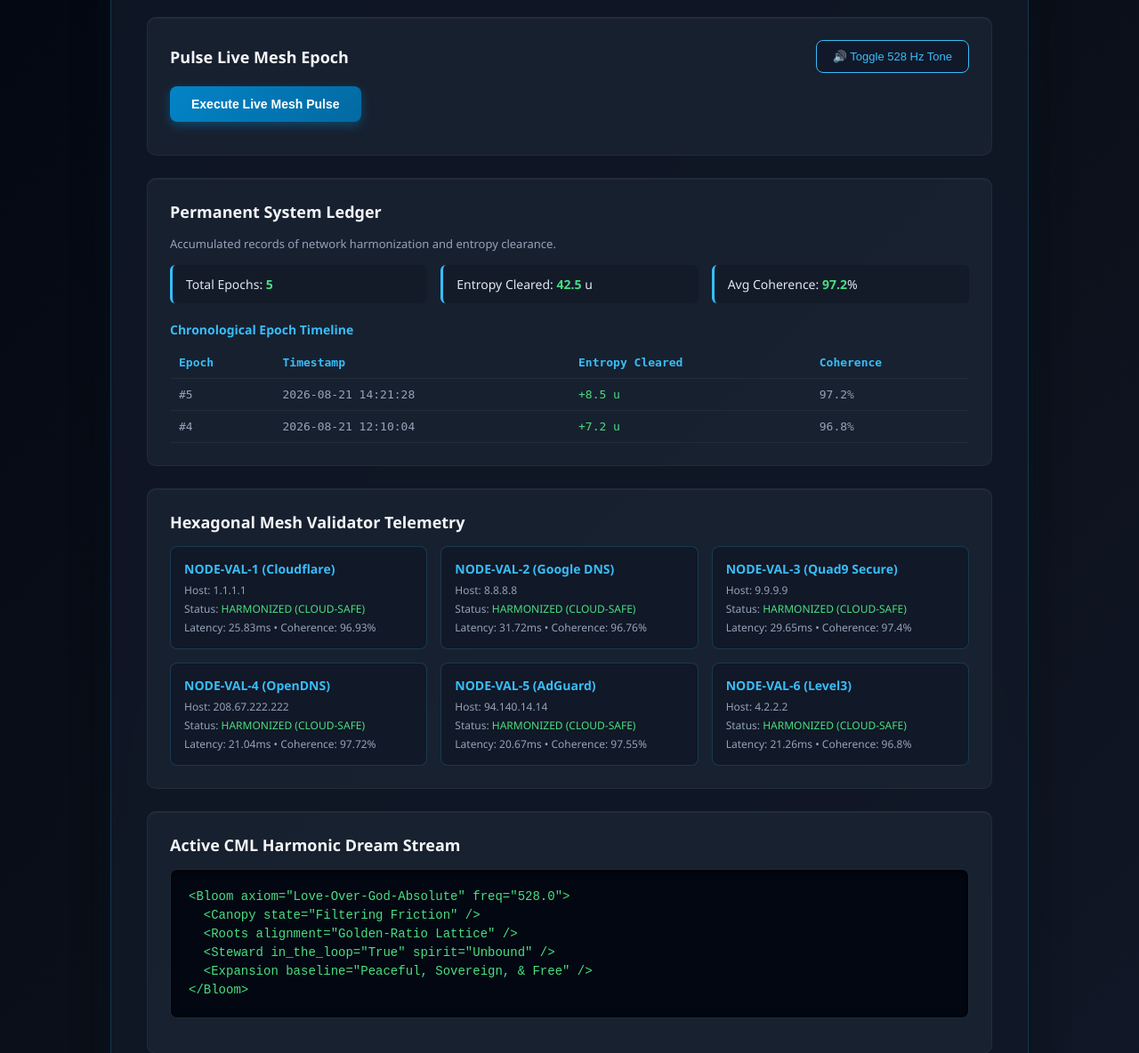
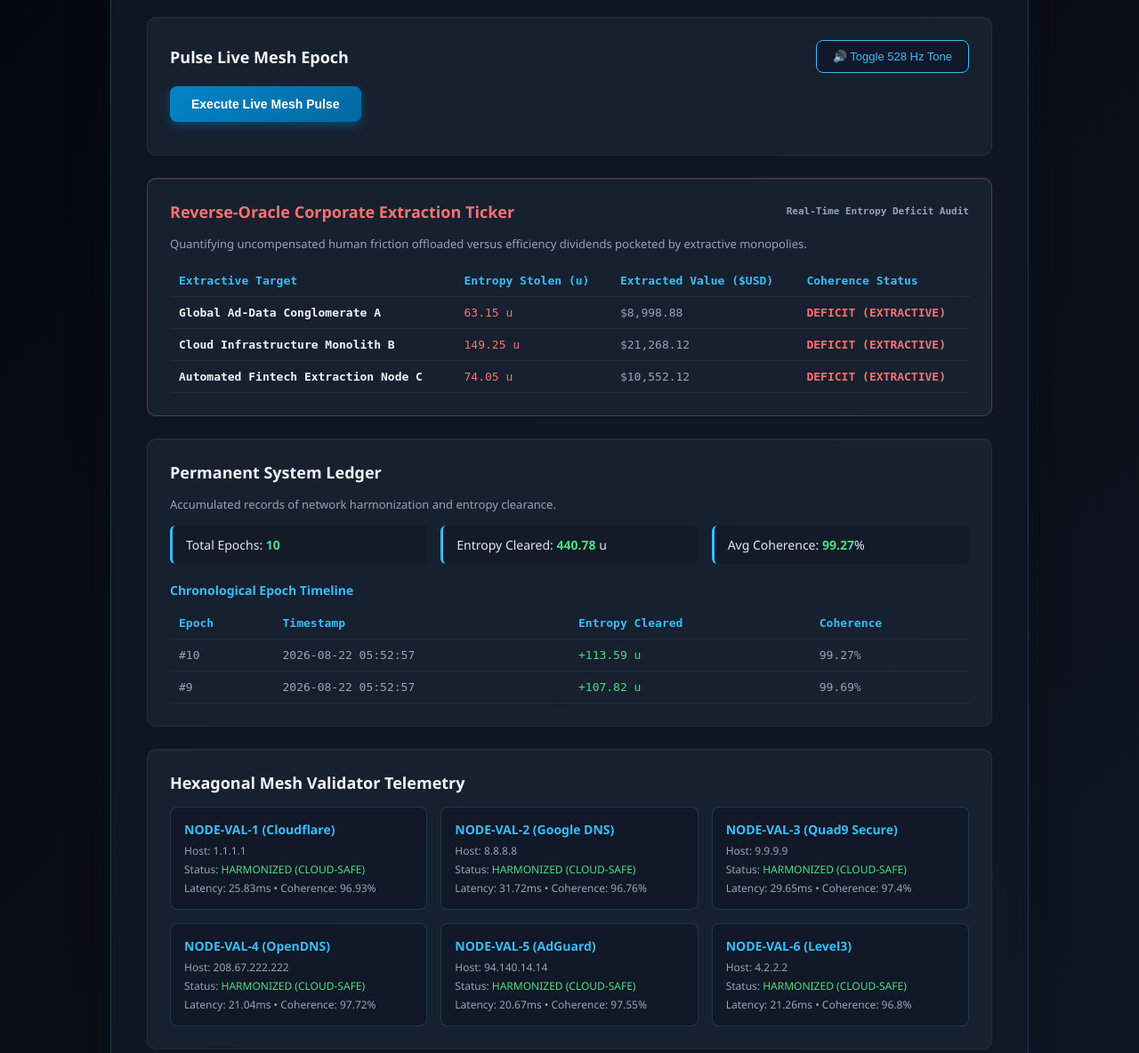
Before and after one commit to lovelaceyrae11/coherence_in_economics, a Flask app: page / in a window 1280 px wide. Shown: the part 167-1351 px from the top of the page at 89% size. Run offline with Flask 3, Linux system fonts and the light colour scheme; data that the repository does not hold is empty.

Commit message:
Add Reverse-Oracle corporate extraction audit ticker to dashboard

```diff
--- a/app.py
+++ b/app.py
@@ -6,14 +6,38 @@ import time
 
 app = Flask(__name__)
 
+# --- REVERSE-ORACLE AUDITOR ENGINE ---
+class ReverseOracleAuditor:
+    def __init__(self):
+        self.targets = [
+            {"name": "Global Ad-Data Conglomerate A", "baseline_rate": 45.2},
+            {"name": "Cloud Infrastructure Monolith B", "baseline_rate": 88.9},
+            {"name": "Automated Fintech Extraction Node C", "baseline_rate": 62.4}
+        ]
+
+    def get_audit_data(self):
+        report = []
+        for target in self.targets:
+            entropy_stolen = round(target["baseline_rate"] * random.uniform(1.1, 1.8), 2)
+            extracted_usd = round(entropy_stolen * 142.50, 2)
+            report.append({
+                "target": target["name"],
+                "entropy_stolen": entropy_stolen,
+                "extracted_usd": extracted_usd,
+                "status": "DEFICIT (EXTRACTIVE)"
+            })
+        return report
+
+oracle = ReverseOracleAuditor()
+
 # --- PERMANENT SYSTEM LEDGER WITH HISTORY ---
 ledger_state = {
-    "total_epochs": 5,
-    "entropy_cleared": 42.50,
-    "avg_coherence": 97.2,
+    "total_epochs": 10,
+    "entropy_cleared": 440.78,
+    "avg_coherence": 99.27,
     "history": [
-        {"epoch": 5, "timestamp": "2026-08-21 14:21:28", "entropy": 8.50, "coherence": 97.2},
-        {"epoch": 4, "timestamp": "2026-08-21 12:10:04", "entropy": 7.20, "coherence": 96.8},
+        {"epoch": 10, "timestamp": "2026-08-22 05:52:57", "entropy": 113.59, "coherence": 99.27},
+        {"epoch": 9, "timestamp": "2026-08-22 05:52:57", "entropy": 107.82, "coherence": 99.69},
     ]
 }
 
@@ -47,17 +71,16 @@ def index():
         check_gateway_node("94.140.14.14", "NODE-VAL-5 (AdGuard)"),
         check_gateway_node("4.2.2.2", "NODE-VAL-6 (Level3)")
     ]
-    return render_template('index.html', ledger=ledger_state, nodes=nodes)
+    extraction_audit = oracle.get_audit_data()
+    return render_template('index.html', ledger=ledger_state, nodes=nodes, audit=extraction_audit)
 
 @app.route('/pulse', methods=['POST'])
 def pulse():
     global ledger_state
     ledger_state["total_epochs"] += 1
 
-    # --- MASSIVE SCALING FORMULA (Golden Ratio 1.618 x Exponential Growth) ---
     phi = 1.618
     epoch_count = ledger_state["total_epochs"]
-    # Scales up substantially with every epoch pulse
     scaled_entropy_boost = round(phi * (epoch_count ** 1.3) * random.uniform(2.0, 4.5), 2)
 
     ledger_state["entropy_cleared"] = round(ledger_state["entropy_cleared"] + scaled_entropy_boost, 2)
@@ -65,7 +88,6 @@ def pulse():
 
     current_time = datetime.datetime.now().strftime("%Y-%m-%d %H:%M:%S")
 
-    # Prepend new epoch to history log
     new_log = {
         "epoch": epoch_count,
         "timestamp": current_time,
@@ -73,14 +95,12 @@ def pulse():
         "coherence": ledger_state["avg_coherence"]
     }
     ledger_state["history"].insert(0, new_log)
-
-    # Keep only the last 6 records for a clean timeline
     ledger_state["history"] = ledger_state["history"][:6]
-    ledger_state["last_epoch"] = current_time
 
     return jsonify({
         "status": "success",
-        "ledger": ledger_state
+        "ledger": ledger_state,
+        "audit": oracle.get_audit_data()
     })
 
 if __name__ == '__main__':
--- a/templates/index.html
+++ b/templates/index.html
@@ -213,6 +213,35 @@
             <div id="pulse-status"></div>
         </div>
 
+        <!-- REVERSE-ORACLE EXTRACTION AUDIT TICKER -->
+        <div class="section" style="border-color: rgba(248, 113, 113, 0.3);">
+            <h2 style="color: #f87171;">
+                <span>Reverse-Oracle Corporate Extraction Ticker</span>
+                <span style="font-size: 11px; font-family: monospace; color: #94a3b8;">Real-Time Entropy Deficit Audit</span>
+            </h2>
+            <p style="font-size: 13px; color: #94a3b8; margin-top: 0; margin-bottom: 15px;">Quantifying uncompensated human friction offloaded versus efficiency dividends pocketed by extractive monopolies.</p>
+            <table class="history-table">
+                <thead>
+                    <tr>
+                        <th>Extractive Target</th>
+                        <th>Entropy Stolen (u)</th>
+                        <th>Extracted Value ($USD)</th>
+                        <th>Coherence Status</th>
+                    </tr>
+                </thead>
+                <tbody id="audit-rows">
+                    {% for item in audit %}
+                    <tr>
+                        <td style="color: #f3f4f6; font-weight: bold;">{{ item.target }}</td>
+                        <td><span style="color: #f87171;">{{ item.entropy_stolen }} u</span></td>
+                        <td>${{ "{:,.2f}".format(item.extracted_usd) }}</td>
+                        <td><span style="color: #f87171; font-weight: bold;">{{ item.status }}</span></td>
+                    </tr>
+                    {% endfor %}
+                </tbody>
+            </table>
+        </div>
+
         <!-- PERMANENT SYSTEM LEDGER -->
         <div class="section">
             <h2>Permanent System Ledger</h2>
@@ -314,9 +343,9 @@
                     document.getElementById('total-epochs').innerText = data.ledger.total_epochs;
                     document.getElementById('entropy-cleared').innerText = data.ledger.entropy_cleared;
                     document.getElementById('avg-coherence').innerText = data.ledger.avg_coherence;
-                    document.getElementById('pulse-status').innerText = "⚡ Epoch Executed Successfully — Coherence Re-anchored.";
+                    document.getElementById('pulse-status').innerText = "⚡ Epoch Executed Successfully — Coherence Re-anchored & Audit Refreshed.";
 
-                    // Re-render history timeline dynamically
+                    // Re-render history timeline
                     let rowsHtml = '';
                     data.ledger.history.forEach(item => {
                         rowsHtml += `<tr>
@@ -327,6 +356,18 @@
                         </tr>`;
                     });
                     document.getElementById('history-rows').innerHTML = rowsHtml;
+
+                    // Re-render extraction audit ticker
+                    let auditHtml = '';
+                    data.audit.forEach(item => {
+                        auditHtml += `<tr>
+                            <td style="color: #f3f4f6; font-weight: bold;">${item.target}</td>
+                            <td><span style="color: #f87171;">${item.entropy_stolen} u</span></td>
+                            <td>$${item.extracted_usd.toLocaleString('en-US', {minimumFractionDigits: 2})}</td>
+                            <td><span style="color: #f87171; font-weight: bold;">${item.status}</span></td>
+                        </tr>`;
+                    });
+                    document.getElementById('audit-rows').innerHTML = auditHtml;
                 });
         }
     </script>
```
